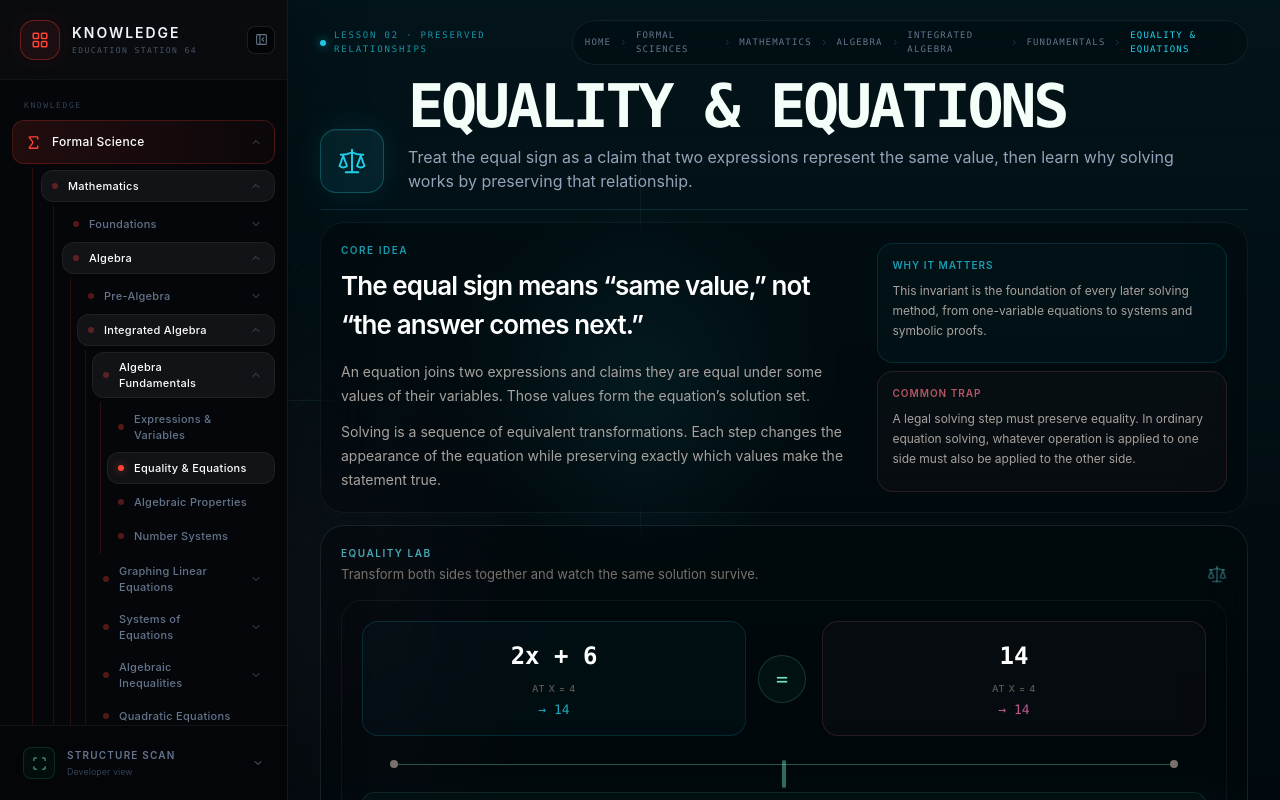
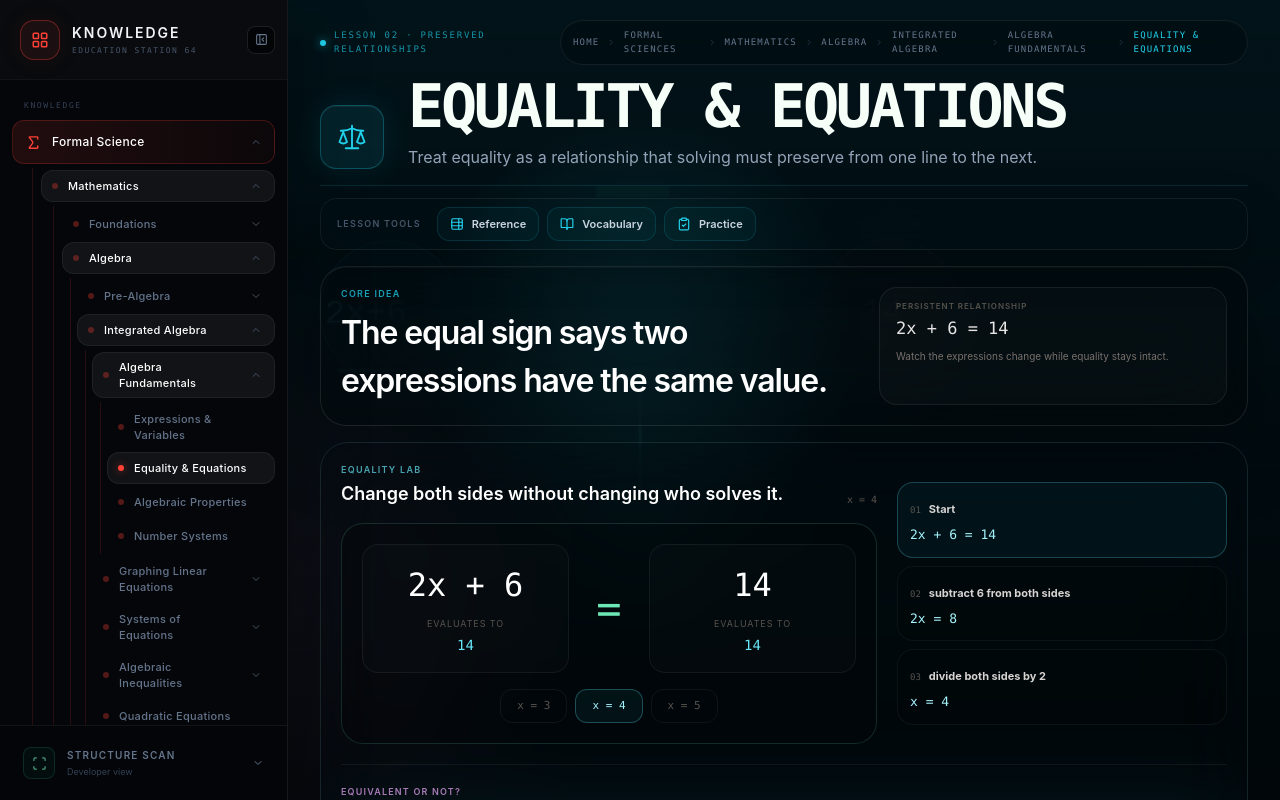
Before and after one commit to nickf723/ed-dev, a Next.js app: page /formal-science/mathematics/algebra/elementary-algebra/fundamentals/equality-equations in a window 1280 px wide. Shown: the top 800 px of the page. Built offline with nearby package versions, Linux system fonts and the light colour scheme.

Commit message:
Route Equality & Equations through curriculum context

```diff
--- /dev/null
+++ b/app/formal-science/mathematics/algebra/elementary-algebra/fundamentals/equality-equations/page.tsx
@@ -0,0 +1,19 @@
+import FundamentalsLessonExperience from "../_components/FundamentalsLessonExperience";
+import { requireCurriculumPageContext } from "@/lib/curriculum/page-context";
+
+const NODE_ID = "formal.mathematics.algebra.elementary-algebra.fundamentals.equality-equations";
+
+export default function EqualityEquationsPage() {
+  const context = requireCurriculumPageContext(NODE_ID);
+  if (context.pageKind !== "lesson") throw new Error("Equality & Equations must be a lesson.");
+
+  return (
+    <FundamentalsLessonExperience
+      lesson="equality-equations"
+      breadcrumbs={context.breadcrumbs}
+      previous={context.previousActiveSibling ? { label: context.previousActiveSibling.label, href: context.previousActiveSibling.href } : undefined}
+      next={context.nextActiveSibling ? { label: context.nextActiveSibling.label, href: context.nextActiveSibling.href } : undefined}
+      unitHref={context.parent?.href ?? "/formal-science/mathematics/algebra/elementary-algebra/fundamentals"}
+    />
+  );
+}
```
